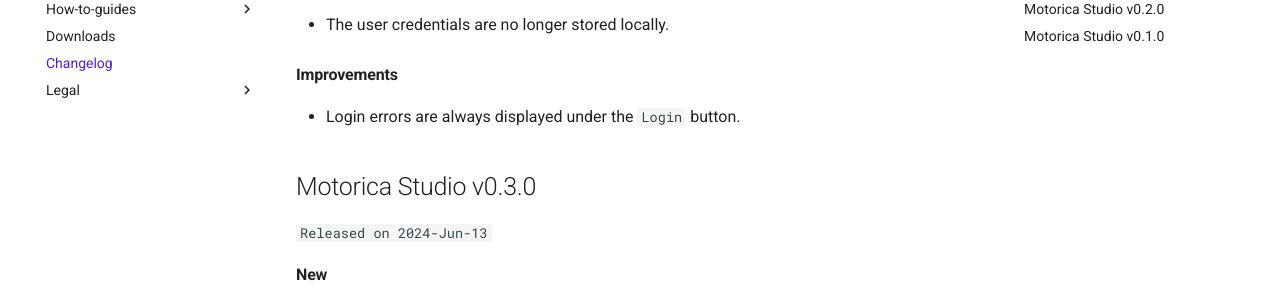
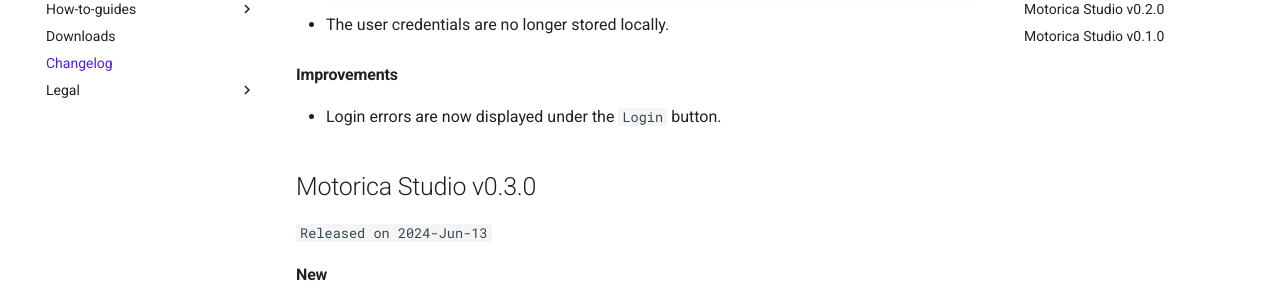
Before and after one commit to MotoricaAI/MoStudioDocs, an MkDocs documentation site: the page built from docs/changelog.md, in a window 1280 px wide and 900 px high, scrolled down 371 px. Shown: the part 153-453 px from the top of the window. Built offline with MkDocs 1.6.1 and Material for MkDocs 9.7.7, drawn with Linux system fonts in a browser that asks for light colours.

Commit message:
Update changelog

```diff
--- a/docs/changelog.md
+++ b/docs/changelog.md
@@ -12,7 +12,7 @@
 - The user credentials are no longer stored locally.
 
 #### Improvements
-- Login errors are always displayed under the `Login` button.
+- Login errors are now displayed under the `Login` button.
 
 ## Motorica Studio v0.3.0
 `Released on 2024-Jun-13`
```
